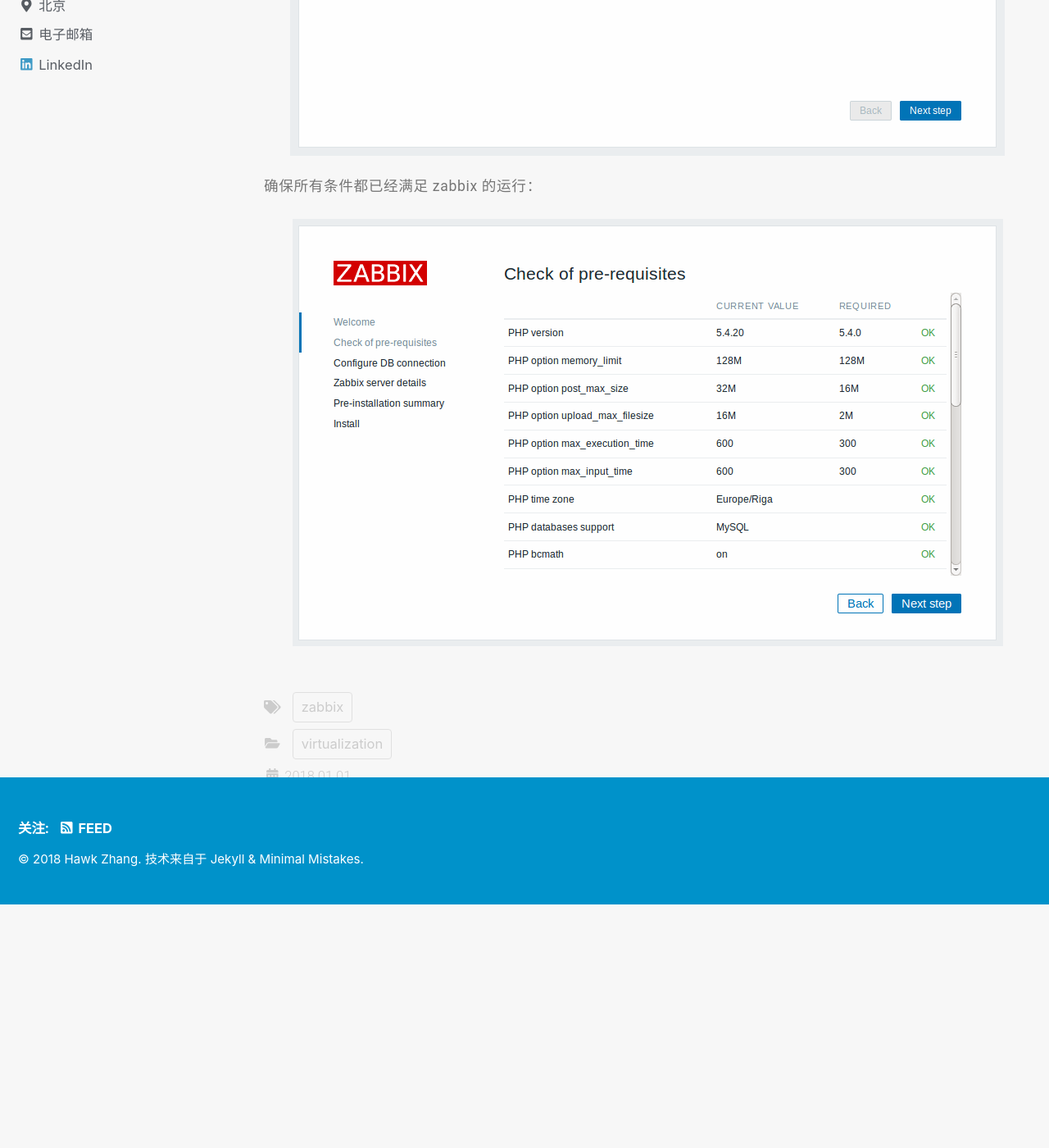
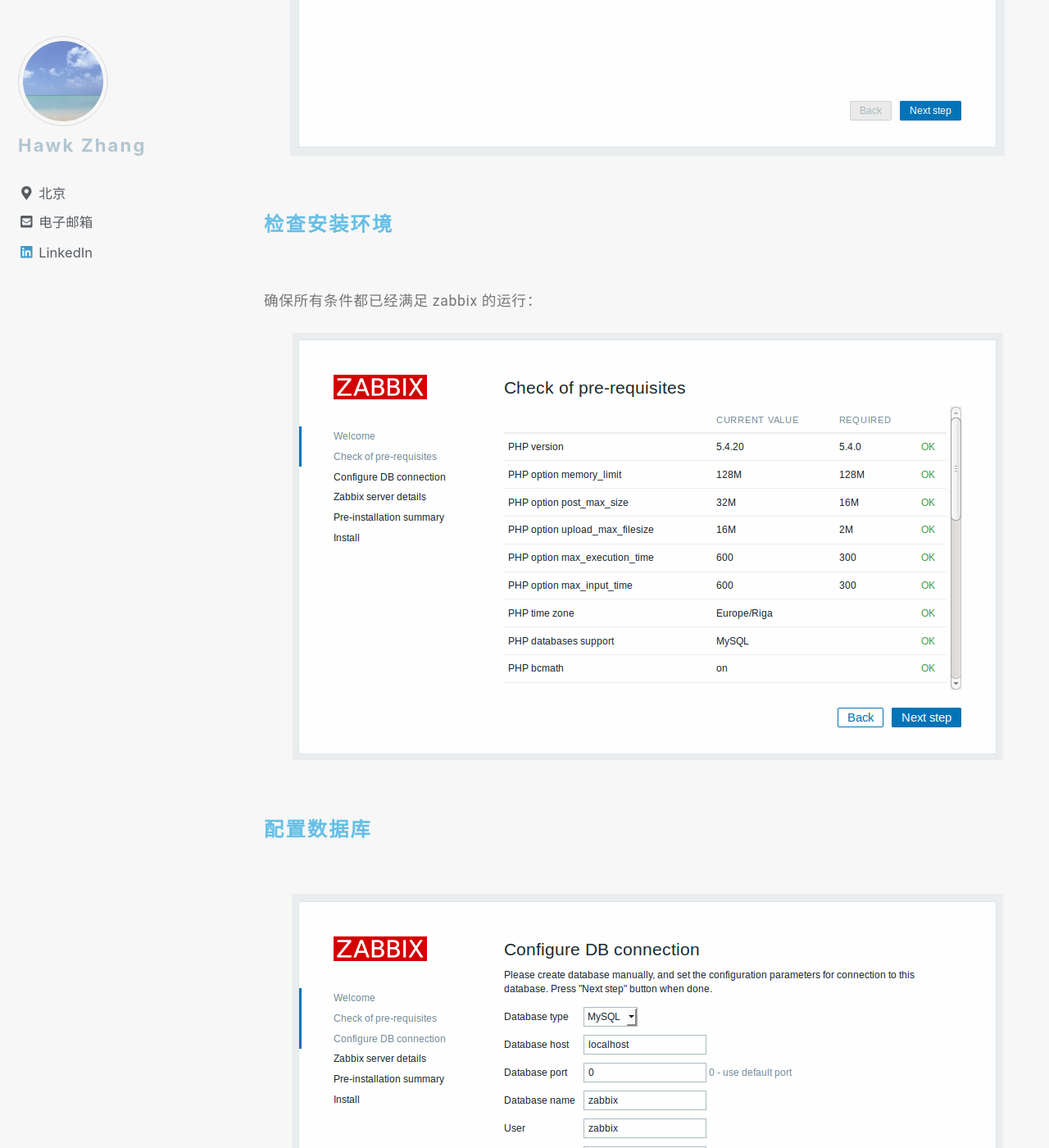
Before and after one commit to narru888/linotes_note, a Jekyll site: the page built from _posts/monitor/zabbix/2018-01-01-zabbix.basic.md, in a window 1280 px wide and 1400 px high, scrolled down 12853 px. Shown: the whole window at 82% size. Built offline with Jekyll 4.4.1, drawn with Linux system fonts in a browser that asks for light colours; nearby versions of some CDN libraries; a script that is not in the unit is left out; before the commit the page ends 13956 px from its top, so only the background shows below that.

Commit message:
update on 2018-10-18 11:50:01 CST

```diff
--- a/_posts/monitor/zabbix/2018-01-01-zabbix.basic.md
+++ b/_posts/monitor/zabbix/2018-01-01-zabbix.basic.md
@@ -395,6 +395,25 @@
 
 ![image-center](/assets/images/zabbix_install_1.png){: .align-center}
 
+
+
+
+#### 检查安装环境
+
 确保所有条件都已经满足 zabbix 的运行：
 
 ![image-center](/assets/images/zabbix_install_2.png){: .align-center}
+
+
+
+
+#### 配置数据库
+
+![image-center](/assets/images/zabbix_install_3.png){: .align-center}
+
+
+
+
+#### 配置 zabbix server
+
+![image-center](/assets/images/zabbix_install_4.png){: .align-center}
```
Also changed, not shown: assets/images/zabbix_install_3.png (added), assets/images/zabbix_install_4.png (added).
